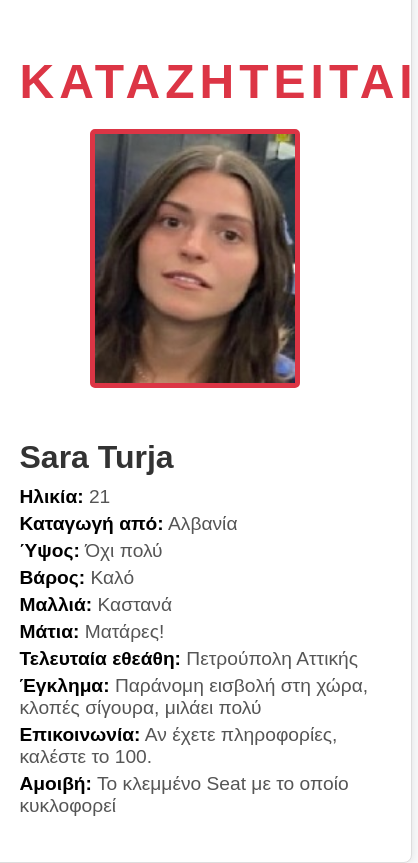
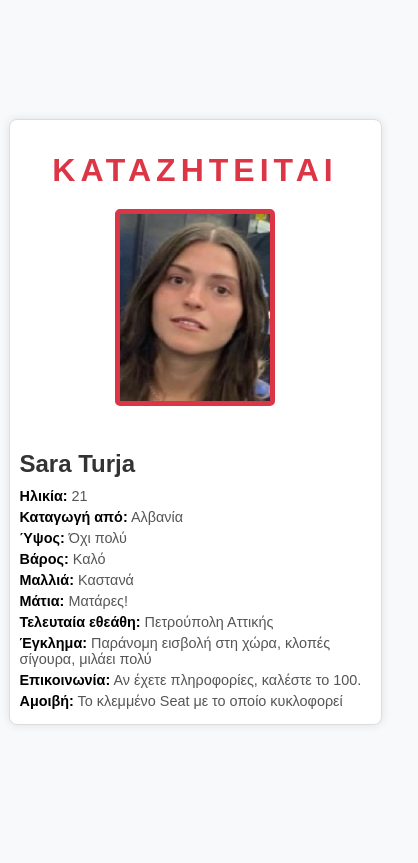
Before and after one commit to NickGkiokas/Wanted, a plain HTML site: page index.html in a window 390 px wide. Shown: the whole page, 418 px wide, since content can reach past the window. Drawn offline with Linux system fonts and the light colour scheme.

Commit message:
Update styles.css

```diff
--- a/styles.css
+++ b/styles.css
@@ -6,31 +6,31 @@ body {
     display: flex;
     justify-content: center;
     align-items: center;
-    height: 100vh;
+    min-height: 100vh;
 }
 
 .wanted-container {
     text-align: center;
     background-color: #ffffff;
     border: 1px solid #ddd;
-    padding: 40px; /* Increased padding for more space */
+    padding: 20px;
     box-shadow: 0 0 10px rgba(0, 0, 0, 0.1);
     border-radius: 8px;
     width: 90%;
-    max-width: 600px; /* Increased max-width for more content space */
+    max-width: 600px;
 }
 
 h1 {
     color: #dc3545;
     margin-bottom: 20px;
-    font-size: 3em;
+    font-size: 2.5em;
     text-transform: uppercase;
     letter-spacing: 5px;
 }
 
 .photo-container img {
     width: 100%;
-    max-width: 200px; /* Decreased max-width for smaller photo */
+    max-width: 200px;
     height: auto;
     object-fit: cover;
     border: 5px solid #dc3545;
@@ -46,16 +46,38 @@ h1 {
 
 .info-container h2 {
     margin-bottom: 10px;
-    font-size: 2em;
+    font-size: 1.8em;
     color: #333;
 }
 
 .info-container p {
     margin: 5px 0;
-    font-size: 1.2em;
+    font-size: 1em;
     color: #555;
 }
 
 .info-container p strong {
     color: #000;
 }
+
+@media (max-width: 600px) {
+    .wanted-container {
+        padding: 10px;
+    }
+
+    h1 {
+        font-size: 2em;
+    }
+
+    .photo-container img {
+        max-width: 150px;
+    }
+
+    .info-container h2 {
+        font-size: 1.5em;
+    }
+
+    .info-container p {
+        font-size: 0.9em;
+    }
+}
```
